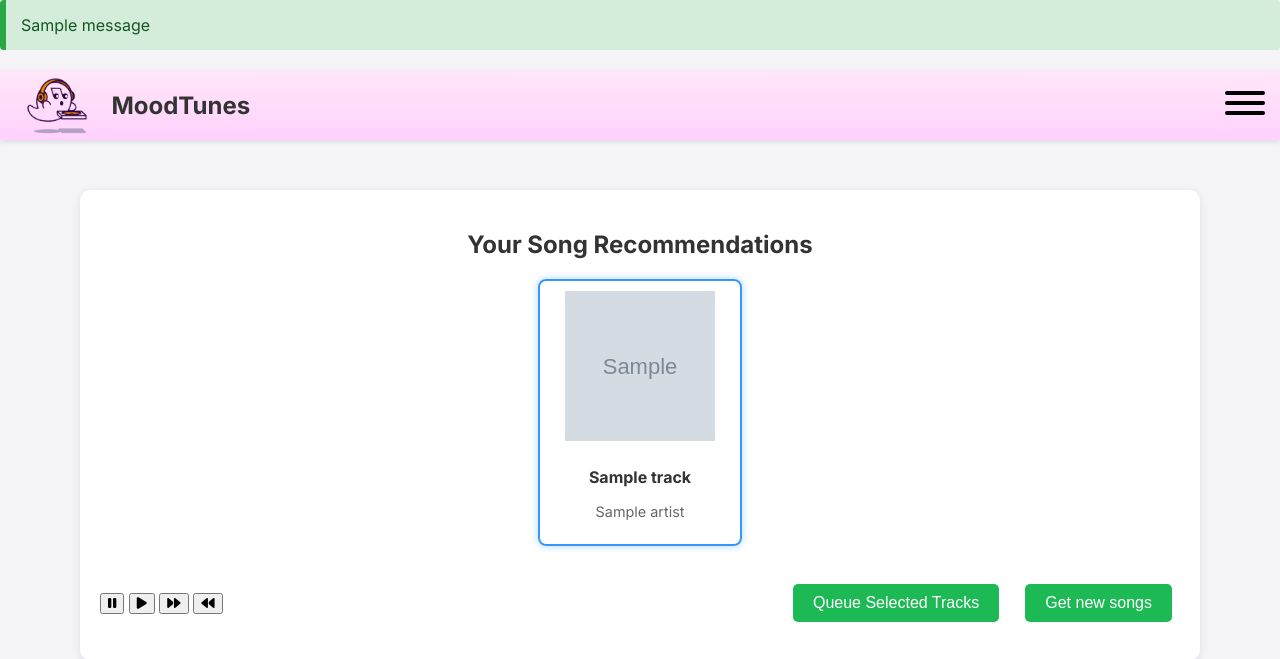
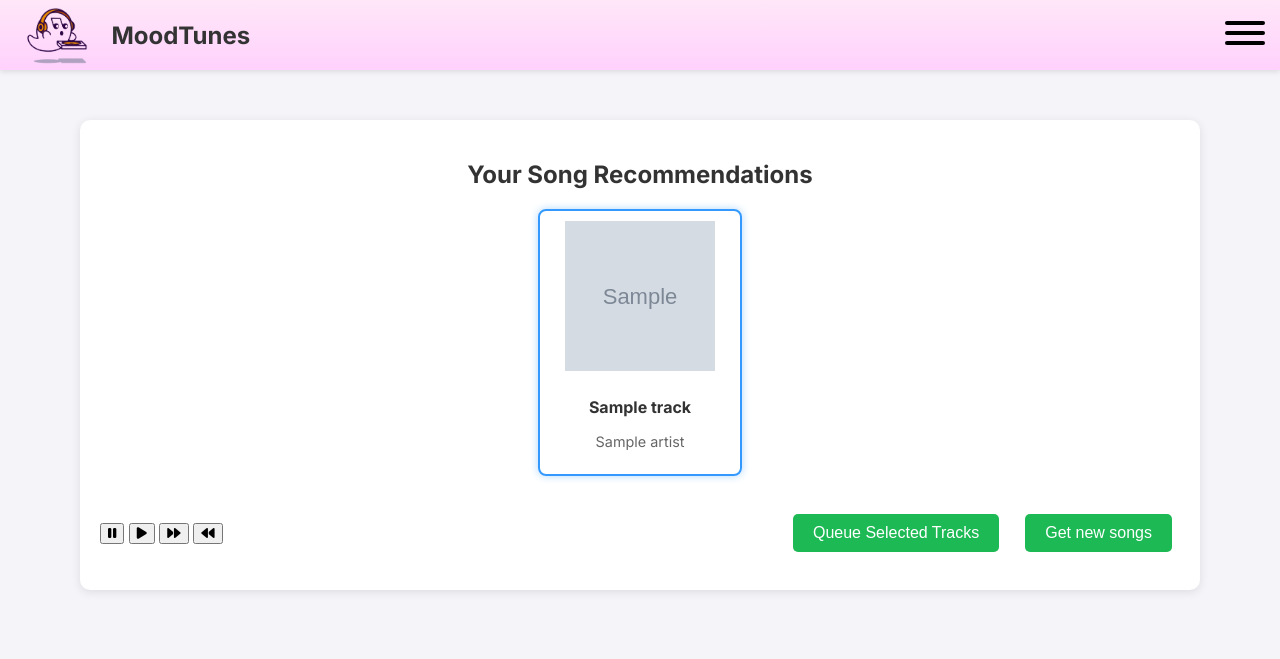
Before and after one commit to acoke99/MoodTunes, a Python web app: template templates/recommendations.html in a window 1280 px wide. Shown: the top 659 px of the page. Run offline with Jinja, Linux system fonts and the light colour scheme; the template is opened without the code that fills it: most values are stand-ins (such as "Sample title", 1, 10 or a date in 2020); grey boxes marked "Sample" are stand-in pictures; one stand-in notice (Sample message) is shown; some libraries are stand-ins or nearby versions.

Commit message:
Replace Flask flash messages with toast notifications

```diff
--- a/static/css/style.css
+++ b/static/css/style.css
@@ -251,41 +251,63 @@ nav ul li a:hover {
 }
 
 /* =========================
-   7. Flash Messages
+   7. Toast Notifications
    ========================= */
-.alert {
-  position: relative;
-  padding: 15px 40px 15px 15px;
-  margin-bottom: 20px;
-  border-left: 6px solid;
-  border-radius: 4px;
-  font-size: 1rem;
-  opacity: 1;
-  transition: opacity 0.8s ease, transform 0.8s ease;
+#toast-container {
+  position: fixed;
+  top: 20px;
+  right: 20px;
+  z-index: 3000;
+  display: flex;
+  flex-direction: column;
+  gap: 10px;
+  max-width: 300px;
 }
 
-.alert-success {
+.toast {
+  padding: 12px 18px;
+  border-radius: 6px;
+  color: #fff;
+  font-size: 0.95rem;
+  box-shadow: 0 4px 10px rgba(0, 0, 0, 0.2);
+  opacity: 0;
+  transform: translateY(-20px);
+  animation: fade-in-up 0.3s forwards, fade-out 0.3s ease-in forwards 5s;
+}
+
+.toast-success {
   background-color: #d4edda;
   color: #155724;
   border-color: #28a745;
 }
-
-.alert-warning {
+.toast-info {
+  background-color: #d1ecf1;
+  color: #0c5460;
+  border-color: #17a2b8;
+}
+.toast-warning {
   background-color: #fff3cd;
   color: #856404;
   border-color: #ffc107;
 }
-
-.alert-error {
+.toast-error {
   background-color: #f8d7da;
   color: #721c24;
   border-color: #dc3545;
 }
 
-.alert-info {
-  background-color: #d1ecf1;
-  color: #0c5460;
-  border-color: #17a2b8;
+@keyframes fade-in-up {
+  to {
+    opacity: 1;
+    transform: translateY(0);
+  }
+}
+
+@keyframes fade-out {
+  to {
+    opacity: 0;
+    transform: translateY(-10px);
+  }
 }
 
 /* =========================
--- a/static/js/base.js
+++ b/static/js/base.js
@@ -14,4 +14,27 @@ document.addEventListener("DOMContentLoaded", () => {
       }
     });
   }
+
+  // Read and show Flask flash messages as toasts (from data attribute)
+  const flashEl = document.getElementById("server-flash-data");
+  if (flashEl) {
+    const flashes = JSON.parse(flashEl.dataset.flashes);
+    flashes.forEach(([category, message]) => {
+      showToast(category, message);
+    });
+  }
 });
+
+// Show toast notification
+// type: "success", "warning", "error", "info"
+function showToast(message, type = "info", duration = 5000) {
+  const container = document.getElementById("toast-container");
+  const toast = document.createElement("div");
+  toast.className = `toast toast-${type}`;
+  toast.textContent = message;
+  container.appendChild(toast);
+
+  setTimeout(() => {
+    toast.remove();
+  }, duration + 500); // allow fade-out to complete
+}
--- a/static/js/recommendations.js
+++ b/static/js/recommendations.js
@@ -27,7 +27,7 @@ document.addEventListener("DOMContentLoaded", () => {
 
       // Validate selection
       if (selectedTracks.length === 0) {
-        showMessage("Please select at least one track.", "warning");
+        showToast("Please select at least one track.", "warning");
         button.disabled = false;
         return;
       }
@@ -42,7 +42,7 @@ document.addEventListener("DOMContentLoaded", () => {
         });
         const result = await response.json();
         if (response.ok) {
-          showMessage(result.message, "success");
+          showToast(result.message, "success");
 
           // Hide the "queue tracks" button
           button.classList.add("hidden");
@@ -55,11 +55,11 @@ document.addEventListener("DOMContentLoaded", () => {
             newMoodBtn.classList.remove("hidden");
           }
         } else {
-          showMessage(result.error, "error");
+          showToast(result.error, "error");
           button.disabled = false;
         }
       } catch (error) {
-        showMessage("Unable to connect. Please try again.", "error");
+        showToast("Unable to connect. Please try again.", "error");
         button.disabled = false;
       }
     });
@@ -98,10 +98,4 @@ document.addEventListener("DOMContentLoaded", () => {
       fetch("/api/previous", { method: "POST", headers: { "X-CSRFToken": csrfToken } });
     });
   }
-
-  // Show custom message
-  // type: "success", "warning", "error", "info"
-  function showMessage(msg, type) {
-    messageDiv.innerHTML = `<div class="alert alert-${type}">${msg}</div>`;
-  }
 });
--- a/templates/base.html
+++ b/templates/base.html
@@ -14,14 +14,13 @@
   {% endblock %}
 </head>
 
-<!-- Flash messages -->
+<!-- Container for injecting toasts -->
+<div id="toast-container"></div>
+
+<!-- Inject server flash messages as JSON data for external JS -->
 {% with messages = get_flashed_messages(with_categories=true) %}
 {% if messages %}
-{% for category, message in messages %}
-<div class="alert alert-{{ category }}">
-  {{ message }}
-</div>
-{% endfor %}
+<div id="server-flash-data" data-flashes='{{ messages | tojson | safe }}' class="hidden"></div>
 {% endif %}
 {% endwith %}
 
```
